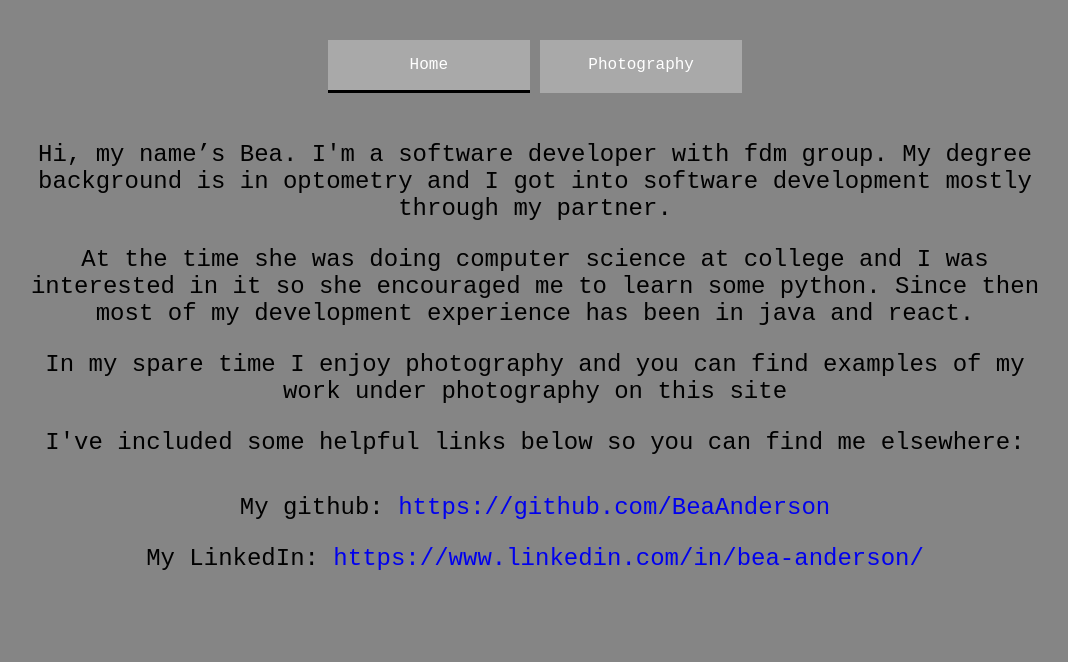
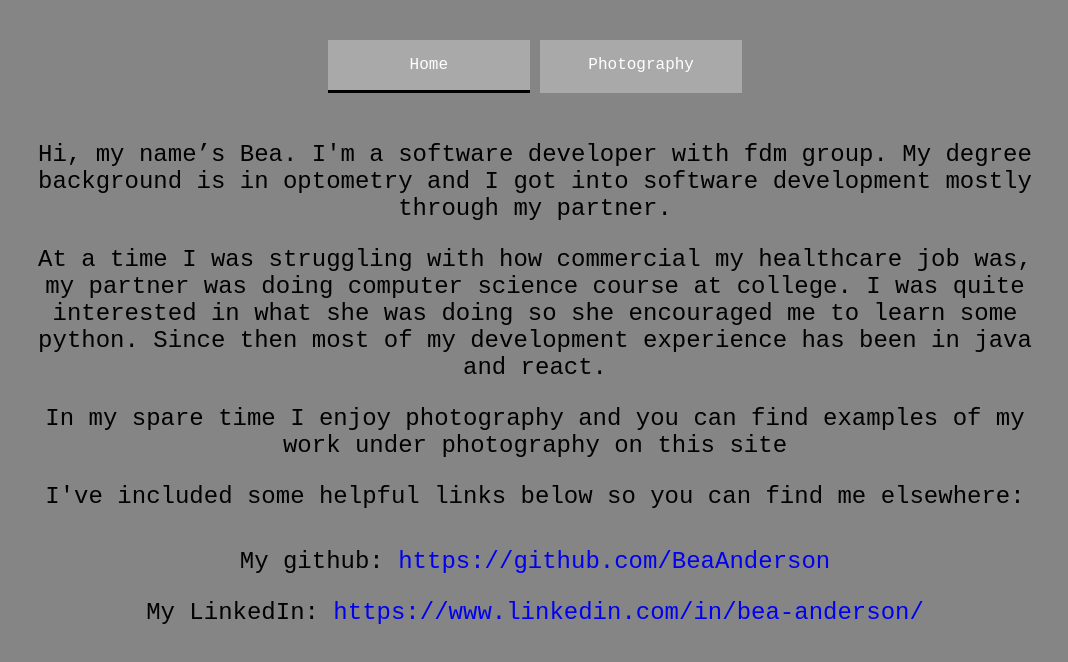
Before and after one commit to BeaAnderson/MyWebsite, a plain HTML site: page index.html in a window 1280 px wide. Shown: the part 110-772 px from the top of the page, without its empty margins (105-1173 px from the left). Drawn offline with Linux system fonts and the light colour scheme.

Commit message:
text changes

```diff
--- a/index.html
+++ b/index.html
@@ -20,7 +20,8 @@
     <div class="content">
       <p>Hi, my name’s Bea. I'm a software developer with fdm group. My degree background is in optometry and
       I got into software development mostly through my partner.</p>
-      <p>At the time she was doing computer science at college and I was interested in it so she encouraged me to learn some python.
+      <p>At a time I was struggling with how commercial my healthcare job was, my partner was doing computer science course at college.
+        I was quite interested in what she was doing so she encouraged me to learn some python.
       Since then most of my development experience has been in java and react.</p>
       <p>In my spare time I enjoy photography and you can find examples of my work under photography on this site</p>
       <p>I've included some helpful links below so you can find me elsewhere:</p>
```
